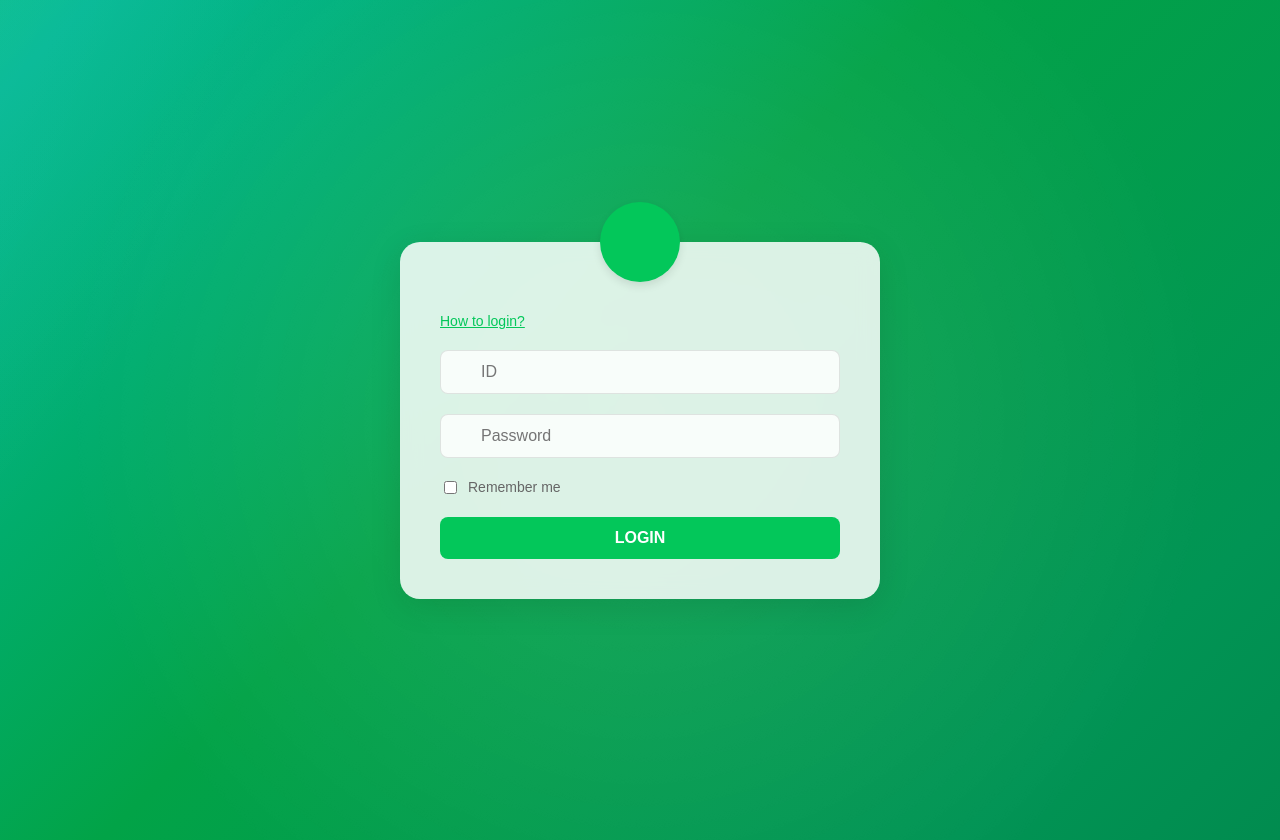
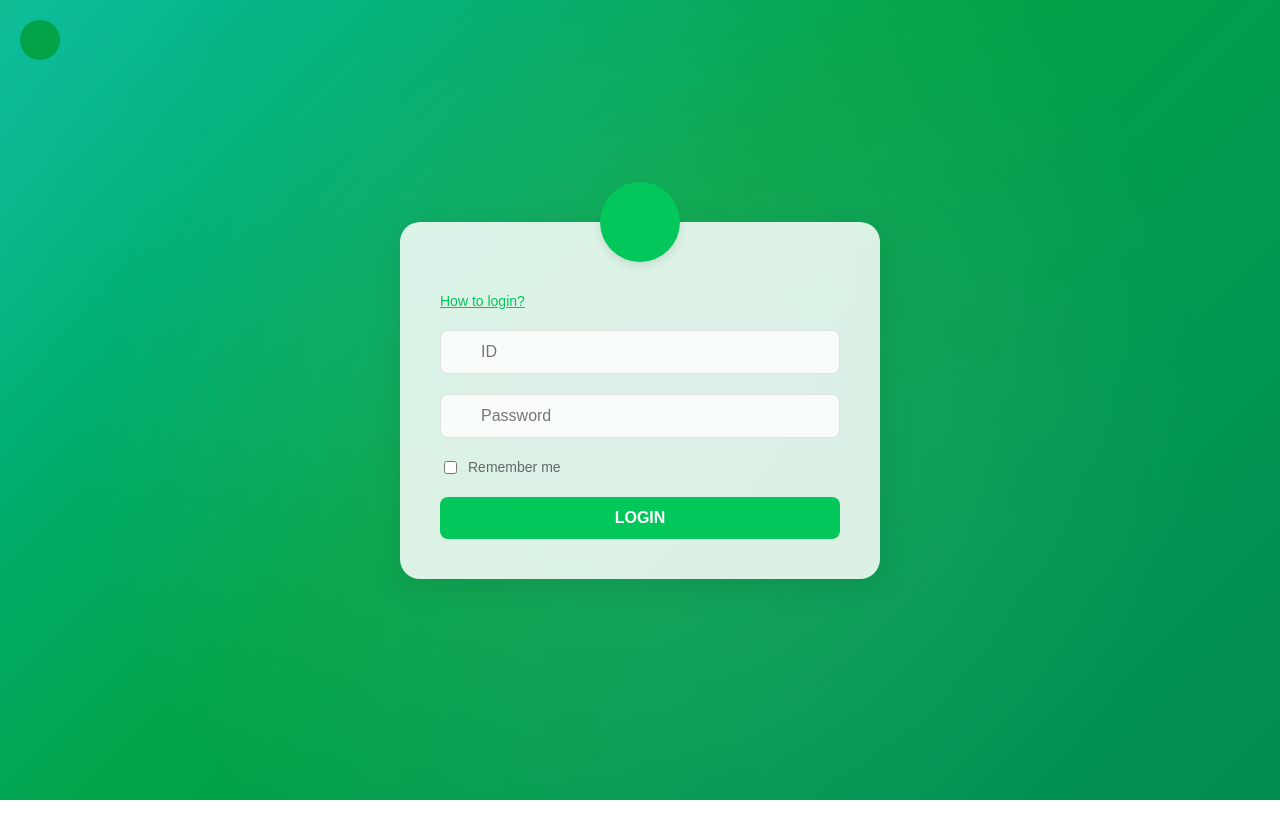
Before and after one commit to kimjeyoun/Naver-Shopping-Web, a Vue app: page /login in a window 1280 px wide. After the commit the page ends 800 px from the top, so only its background shows below. Built offline with nearby package versions, Linux system fonts and the light colour scheme; no server answers; the HTML template or start-up script is replaced by a standard one.

Commit message:
fix: 스크롤 버그 수정, 로그인 페이지 뒤로가기 버튼 추가, 필터 버튼 색상 변경 및 자잘한 콘솔, 코드 제거 #1 #6

```diff
--- a/src/api/openai.js
+++ b/src/api/openai.js
@@ -22,16 +22,12 @@ const openAIAPI = {
         },
       ];
 
-      console.log("Sending messages to OpenAI:", messages);
-
       const response = await openai.chat.completions.create({
         model: "gpt-3.5-turbo",
         messages: messages,
         temperature: 0.7,
         max_tokens: 1000,
       });
-
-      console.log("OpenAI response:", response);
 
       if (
         response.choices &&
--- a/src/components/atoms/BaseButton.vue
+++ b/src/components/atoms/BaseButton.vue
@@ -86,7 +86,7 @@ export default {
 }
 
 .base-button.filter {
-  background-color: transparent;
+  background-color: white;
   border: 1px solid var(--button-border);
   color: var(--button-bg);
 }
--- a/src/components/molecules/SortFilter.vue
+++ b/src/components/molecules/SortFilter.vue
@@ -52,7 +52,6 @@ export default {
   methods: {
     toggleOptions() {
       this.showOptions = !this.showOptions;
-      console.log("필터 메뉴 상태:", this.showOptions);
     },
     handleSort(value) {
       this.showOptions = false;
@@ -87,6 +86,7 @@ export default {
   position: absolute;
   top: 100%;
   left: 0;
+  background-color: white;
   min-width: 150px;
   border-radius: 4px;
   display: flex;
--- a/src/components/templates/SearchTemplate.vue
+++ b/src/components/templates/SearchTemplate.vue
@@ -88,8 +88,6 @@ export default {
 }
 
 .header {
-  position: sticky;
-  top: 0;
   padding: 20px;
   z-index: 100;
   display: flex;
--- a/src/auth.js
+++ b/src/services/auth.js
@@ -48,7 +48,6 @@ export default {
 
     const token = this.generateToken(user);
     localStorage.setItem("token", token);
-    console.log("token : ", token);
 
     // 저장할 때는 비밀번호 정보 제외
     const userForStorage = {
--- a/src/views/LoginPage.vue
+++ b/src/views/LoginPage.vue
@@ -1,5 +1,8 @@
 <template>
   <div class="login-container">
+    <div class="back-button" @click="goBack">
+      <i class="fas fa-arrow-left"></i>
+    </div>
     <div class="login-card">
       <div class="profile-icon">
         <i class="fas fa-user"></i>
@@ -51,7 +54,7 @@
 </template>
 
 <script>
-import auth from "@/auth";
+import auth from "@/services/auth";
 
 export default {
   name: "LoginPage",
@@ -82,7 +85,7 @@ export default {
       }
 
       try {
-        const user = auth.login(this.username, this.password);
+        auth.login(this.username, this.password);
 
         if (this.rememberMe) {
           localStorage.setItem("rememberedUsername", this.username);
@@ -94,12 +97,13 @@ export default {
 
         // 로그인 성공 시 검색 페이지로 리다이렉트
         this.$router.push("/search");
-
-        console.log("로그인 성공:", user.username);
       } catch (error) {
         this.error = "로그인에 실패했습니다.";
         console.error("로그인 에러:", error);
       }
+    },
+    goBack() {
+      this.$router.push("/");
     },
   },
   watch: {
@@ -152,7 +156,6 @@ export default {
       #019454 80%,
       #017e47 100%
     );
-  padding: 20px;
   background-size: 200% 200%;
   animation: gradientAnimation 15s ease infinite;
   position: relative;
@@ -356,4 +359,29 @@ export default {
   color: #03c75a;
   margin-bottom: 12px;
 }
+
+.back-button {
+  position: absolute;
+  top: 20px;
+  left: 20px;
+  width: 40px;
+  height: 40px;
+  background-color: #02a347;
+  color: white;
+  border-radius: 50%;
+  display: flex;
+  align-items: center;
+  justify-content: center;
+  cursor: pointer;
+  z-index: 2;
+  transition: transform 0.2s ease;
+}
+
+.back-button:hover {
+  transform: scale(1.1);
+}
+
+.back-button i {
+  font-size: 1.2rem;
+}
 </style>
--- a/src/views/SearchPage.vue
+++ b/src/views/SearchPage.vue
@@ -14,7 +14,7 @@
 </template>
 
 <script>
-import auth from "@/auth";
+import auth from "@/services/auth";
 import shoppingAPI from "@/api/shopping";
 import SearchTemplate from "@/components/templates/SearchTemplate.vue";
 
```
